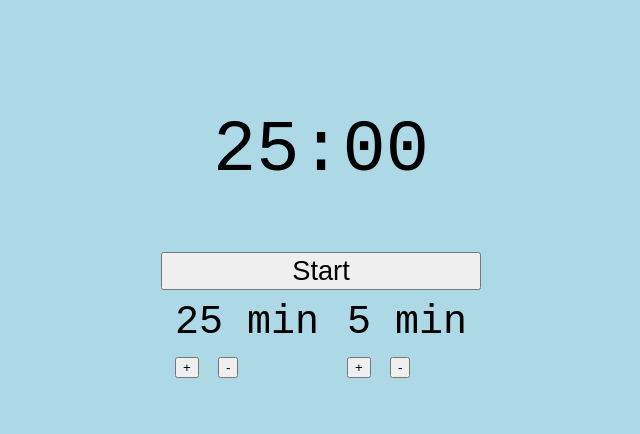
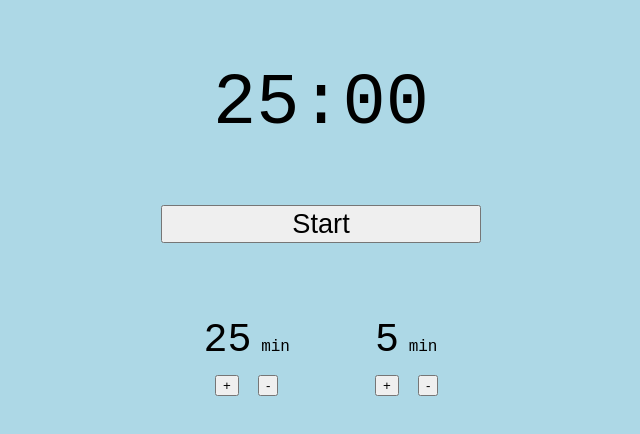
Before and after one commit to tymeart/pomodoro, a website: page index.html in a window 1280 px wide. Shown: the part 184-618 px from the top of the page, without its empty margins (319-959 px from the left). Drawn offline with Linux system fonts and the light colour scheme.

Commit message:
Position and space out elements in a way that more closely follows vision

```diff
--- a/index.html
+++ b/index.html
@@ -18,14 +18,14 @@
 
     <div class="interval-lengths">
       <div class="session">
-        <div class="session-length">25 min</div>
+        <div class="session-length"><span class="minutes">25</span> min</div>
         <div class="buttons">
           <button>+</button>
           <button>-</button>
         </div>
       </div>
       <div class="break">
-        <div class="break-length">5 min</div>
+        <div class="break-length"><span class="minutes">5</span> min</div>
         <div class="buttons">
           <button>+</button>
           <button>-</button>
--- a/styles/main.scss
+++ b/styles/main.scss
@@ -15,6 +15,7 @@ body {
 .countdown {
   width: 400px;
   height: 250px;
+  margin-bottom: 35px;
   text-align: center;
 }
 
@@ -30,14 +31,25 @@ body {
 
 .interval-lengths {
   width: 400px * 0.8;
+  padding: 30px;
   display: flex;
   justify-content: space-around;
 }
 
+.session, .break {
+  display: flex;
+  flex-direction: column;
+}
+
 .session-length, .break-length {
-  font-size: 2.5em;
+  font-size: 1em;
+
+  .minutes {
+    font-size: 2.5em;
+  }
 }
 
 .buttons {
   font-size: 2em;
+  margin: 0 auto;
 }
```
Also changed, not shown: styles/main.css, 1 other file.
